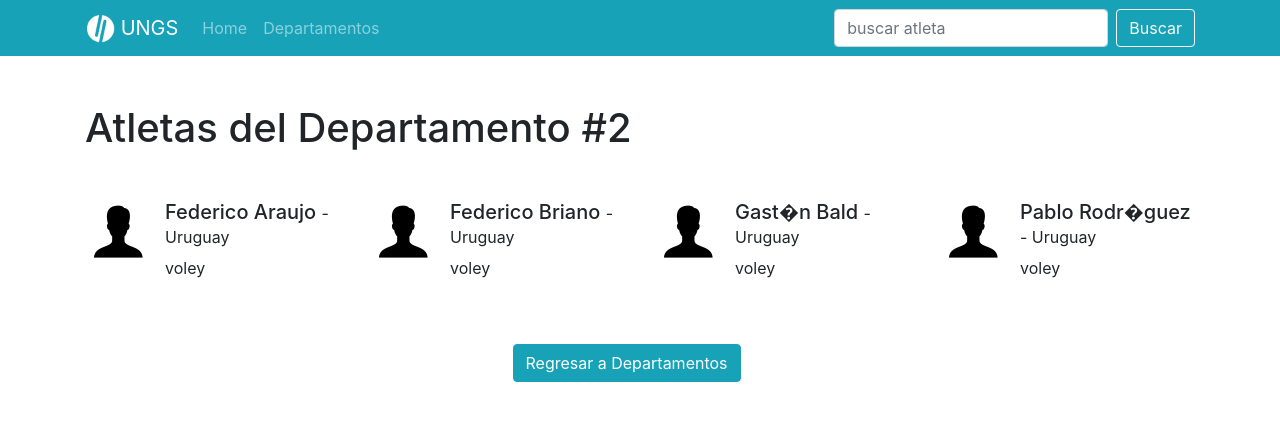
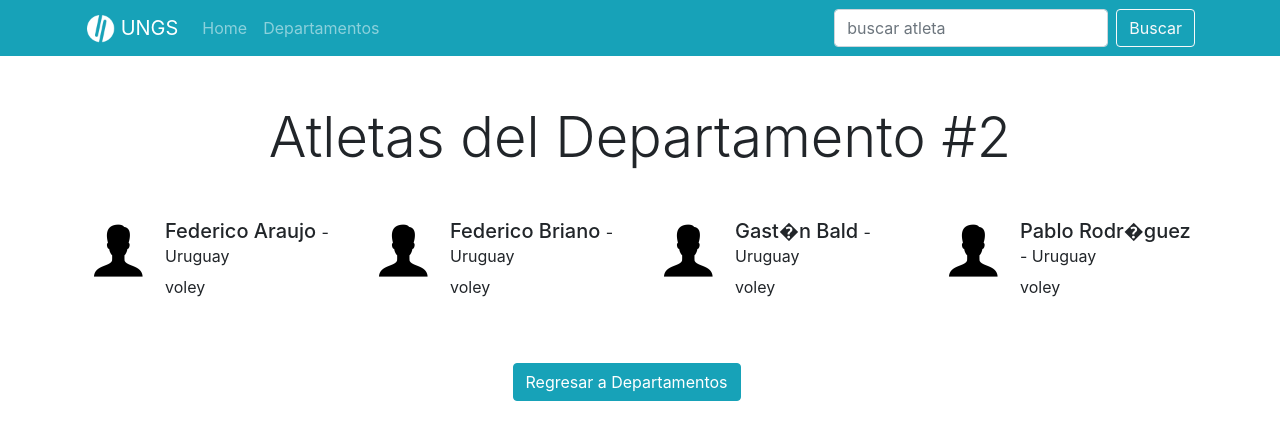
Before and after one commit to fedeatanasoff/frontend-tp-progra3, an Angular app: page /atletas/1 in a window 1280 px wide. Shown: the top 440 px of the page. Built offline with nearby package versions, Linux system fonts and the light colour scheme.

Commit message:
refactorizando codigo

```diff
--- a/src/app/components/atletas/atletas.component.html
+++ b/src/app/components/atletas/atletas.component.html
@@ -1,5 +1,7 @@
 <div class="container mt-5">
-  <h1>Atletas del Departamento #{{ depto.id }}</h1>
+  <h2 class="text-center display-4 mt-5">
+    Atletas del Departamento #{{ depto.id }}
+  </h2>
   <div class="row justify-content-md-center mt-5">
     <div class="col-sm" *ngFor="let item of depto.atletas">
       <div class="media">
--- a/src/app/components/atletas/atletas.component.ts
+++ b/src/app/components/atletas/atletas.component.ts
@@ -9,13 +9,13 @@ import { DepartamentoService } from "../../servicios/departamento.services";
 })
 export class AtletasComponent implements OnInit {
   depto: any = {};
+
   constructor(
     private activatedRoute: ActivatedRoute,
     private _departamentoService: DepartamentoService
   ) {
     this.activatedRoute.params.subscribe(params => {
       this.depto = this._departamentoService.getDeptoAtletas(params["id"]);
-      console.log(this.depto);
     });
   }
 
--- a/src/app/components/buscador/buscador.component.html
+++ b/src/app/components/buscador/buscador.component.html
@@ -1,5 +1,5 @@
 <div class="container mt-5">
-  <h1>Buscando: {{ texto }}</h1>
+  <h2 class="display-4 text-center">Buscando: {{ texto }}</h2>
   <div class="row mt-5" *ngIf="atletas.length === 0">
     <div class="col-md-12">
       <div class="alert alert-info" role="alert">
--- a/src/app/components/buscador/buscador.component.ts
+++ b/src/app/components/buscador/buscador.component.ts
@@ -20,8 +20,6 @@ export class BuscadorComponent implements OnInit {
     this.activatedRoute.params.subscribe(params => {
       this.texto = params["texto"];
       this.atletas = this._departamentoService.buscarAtleta(params["texto"]);
-      console.log(this.atletas);
-      console.log(this.texto);
     });
   }
 }
--- a/src/app/components/departamentos/departamentos.component.html
+++ b/src/app/components/departamentos/departamentos.component.html
@@ -1,5 +1,5 @@
-<div class="container mt-5">
-  <h1 class="text-center">Departamentos</h1>
+<div class="container mt-5 animated fedeIn ">
+  <h2 class="display-4 text-center animated fedeIn">Departamentos</h2>
 
   <div class="card-columns mt-5">
     <div
@@ -44,38 +44,4 @@
       </div>
     </div>
   </div>
-  <!--
-    <div class="mt-5">
-      <div class="row">
-        <div class="col-sm" *ngFor="let depto of departamentos">
-          <div class="card text-white bg-info mb-3 animated fadeIn fast">
-            <div class="card-header">Optimizacion: 100%</div>
-            <div class="card-body">
-              <h5 class="card-title">Departamento #{{ depto.id }}</h5>
-              <div *ngFor="let atleta of depto.atletas">
-                <img
-                  src="../../../assets/img/banderas/{{ atleta.nacionalidad | lowercase }}.png"
-                  alt=""
-                />
-                <img
-                  src="../../../assets/img/deportes/{{ atleta.deporte | lowercase }}.png"
-                  alt=""
-                  width="50px"
-                />
-              </div>
-              <div class="card-text">
-                <button
-                  (click)="verAtletas(depto.id)"
-                  type="button"
-                  class="btn btn-warning"
-                >
-                  ver atletas
-                </button>
-              </div>
-            </div>
-          </div>
-        </div>
-      </div>
-    </div>
-  -->
 </div>
--- a/src/app/components/departamentos/departamentos.component.ts
+++ b/src/app/components/departamentos/departamentos.component.ts
@@ -19,15 +19,11 @@ export class DepartamentosComponent implements OnInit {
     private _departamentoService: DepartamentoService,
     private router: Router
   ) {
-    console.log("constructor");
     this.atletas = this._departamentoService.getAtletas();
   }
 
   ngOnInit() {
-    console.log("ng on init");
-
     this.departamentos = this._departamentoService.getDepartamentos();
-    console.log(this.departamentos);
   }
 
   verAtletas(id: number) {
@@ -36,6 +32,6 @@ export class DepartamentosComponent implements OnInit {
   }
 
   getAtletas() {
-    console.log(this.atletas);
+    //console.log(this.atletas);
   }
 }
--- a/src/app/servicios/departamento.services.ts
+++ b/src/app/servicios/departamento.services.ts
@@ -5,192 +5,192 @@ import { DepartamentosComponent } from "../components/departamentos/departamento
 export class DepartamentoService {
   private departamentos: Departamento[] = [
     {
-    "atletas": [
+      atletas: [
         {
-        "nombre": "Fabian Cardena",
-        "nacionalidad": "Argentina",
-        "deporte": "futbol",
-        "genero": "MASCULINO"
+          nombre: "Fabian Cardena",
+          nacionalidad: "Argentina",
+          deporte: "futbol",
+          genero: "MASCULINO"
         },
         {
-        "nombre": "Leonel Vangioni",
-        "nacionalidad": "Argentina",
-        "deporte": "futbol",
-        "genero": "MASCULINO"
+          nombre: "Leonel Vangioni",
+          nacionalidad: "Argentina",
+          deporte: "futbol",
+          genero: "MASCULINO"
         },
         {
-        "nombre": "Franco Armani",
-        "nacionalidad": "Argentina",
-        "deporte": "futbol",
-        "genero": "MASCULINO"
+          nombre: "Franco Armani",
+          nacionalidad: "Argentina",
+          deporte: "futbol",
+          genero: "MASCULINO"
         },
         {
-        "nombre": "Gonzalo Martinez",
-        "nacionalidad": "Argentina",
-        "deporte": "futbol",
-        "genero": "MASCULINO"
+          nombre: "Gonzalo Martinez",
+          nacionalidad: "Argentina",
+          deporte: "futbol",
+          genero: "MASCULINO"
         }
       ],
-    "ocupados": 4,
-    "id": 1
+      ocupados: 4,
+      id: 1
     },
     {
-    "atletas": [
+      atletas: [
         {
-        "nombre": "Federico Araujo",
-        "nacionalidad": "Uruguay",
-        "deporte": "voley",
-        "genero": "MASCULINO"
+          nombre: "Federico Araujo",
+          nacionalidad: "Uruguay",
+          deporte: "voley",
+          genero: "MASCULINO"
         },
         {
-        "nombre": "Federico Briano",
-        "nacionalidad": "Uruguay",
-        "deporte": "voley",
-        "genero": "MASCULINO"
+          nombre: "Federico Briano",
+          nacionalidad: "Uruguay",
+          deporte: "voley",
+          genero: "MASCULINO"
         },
         {
-        "nombre": "Gast�n Bald",
-        "nacionalidad": "Uruguay",
-        "deporte": "voley",
-        "genero": "MASCULINO"
+          nombre: "Gast�n Bald",
+          nacionalidad: "Uruguay",
+          deporte: "voley",
+          genero: "MASCULINO"
         },
         {
-        "nombre": "Pablo Rodr�guez",
-        "nacionalidad": "Uruguay",
-        "deporte": "voley",
-        "genero": "MASCULINO"
+          nombre: "Pablo Rodr�guez",
+          nacionalidad: "Uruguay",
+          deporte: "voley",
+          genero: "MASCULINO"
         }
       ],
-    "ocupados": 4,
-    "id": 2
+      ocupados: 4,
+      id: 2
     },
     {
-    "atletas": [
+      atletas: [
         {
-        "nombre": "Emanuel Ginobili",
-        "nacionalidad": "Argentina",
-        "deporte": "basquet",
-        "genero": "MASCULINO"
+          nombre: "Emanuel Ginobili",
+          nacionalidad: "Argentina",
+          deporte: "basquet",
+          genero: "MASCULINO"
         },
         {
-        "nombre": "Gabriel Mercado",
-        "nacionalidad": "Argentina",
-        "deporte": "futbol",
-        "genero": "MASCULINO"
+          nombre: "Gabriel Mercado",
+          nacionalidad: "Argentina",
+          deporte: "futbol",
+          genero: "MASCULINO"
         },
         {
-        "nombre": "Rafael Becker",
-        "nacionalidad": "Brasil",
-        "deporte": "golf",
-        "genero": "MASCULINO"
+          nombre: "Rafael Becker",
+          nacionalidad: "Brasil",
+          deporte: "golf",
+          genero: "MASCULINO"
         },
         {
-        "nombre": "Teo Gutierrez",
-        "nacionalidad": "Colombia",
-        "deporte": "futbol",
-        "genero": "MASCULINO"
+          nombre: "Teo Gutierrez",
+          nacionalidad: "Colombia",
+          deporte: "futbol",
+          genero: "MASCULINO"
         }
       ],
-    "ocupados": 4,
-    "id": 3
+      ocupados: 4,
+      id: 3
     },
     {
-    "atletas": [
+      atletas: [
         {
-        "nombre": "Diego Laborde",
-        "nacionalidad": "Colombia",
-        "deporte": "hockey",
-        "genero": "MASCULINO"
+          nombre: "Diego Laborde",
+          nacionalidad: "Colombia",
+          deporte: "hockey",
+          genero: "MASCULINO"
         }
       ],
-    "ocupados": 1,
-    "id": 4
+      ocupados: 1,
+      id: 4
     },
     {
-    "atletas": [
+      atletas: [
         {
-        "nombre": "Rosangela Lopez",
-        "nacionalidad": "Colombia",
-        "deporte": "futbol",
-        "genero": "FEMENINO"
+          nombre: "Rosangela Lopez",
+          nacionalidad: "Colombia",
+          deporte: "futbol",
+          genero: "FEMENINO"
         },
         {
-        "nombre": "Analia Elaskar",
-        "nacionalidad": "Colombia",
-        "deporte": "futbol",
-        "genero": "FEMENINO"
+          nombre: "Analia Elaskar",
+          nacionalidad: "Colombia",
+          deporte: "futbol",
+          genero: "FEMENINO"
         },
         {
-        "nombre": "Gabriela Escobar",
-        "nacionalidad": "Colombia",
-        "deporte": "futbol",
-        "genero": "FEMENINO"
+          nombre: "Gabriela Escobar",
+          nacionalidad: "Colombia",
+          deporte: "futbol",
+          genero: "FEMENINO"
         },
         {
-        "nombre": "Antonela Rios",
-        "nacionalidad": "Argentina",
-        "deporte": "futbol",
-        "genero": "FEMENINO"
+          nombre: "Antonela Rios",
+          nacionalidad: "Argentina",
+          deporte: "futbol",
+          genero: "FEMENINO"
         }
       ],
-    "ocupados": 4,
-    "id": 5
+      ocupados: 4,
+      id: 5
     },
     {
-    "atletas": [
+      atletas: [
         {
-        "nombre": "Macarena Sanz",
-        "nacionalidad": "Argentina",
-        "deporte": "handball",
-        "genero": "FEMENINO"
+          nombre: "Macarena Sanz",
+          nacionalidad: "Argentina",
+          deporte: "handball",
+          genero: "FEMENINO"
         },
         {
-        "nombre": "Valentina Galiano",
-        "nacionalidad": "Argentina",
-        "deporte": "voley",
-        "genero": "FEMENINO"
+          nombre: "Valentina Galiano",
+          nacionalidad: "Argentina",
+          deporte: "voley",
+          genero: "FEMENINO"
         },
         {
-        "nombre": "Lidia Morales",
-        "nacionalidad": "Bolivia",
-        "deporte": "golf",
-        "genero": "FEMENINO"
+          nombre: "Lidia Morales",
+          nacionalidad: "Bolivia",
+          deporte: "golf",
+          genero: "FEMENINO"
         },
         {
-        "nombre": "Flavia Gaullo",
-        "nacionalidad": "Brasil",
-        "deporte": "basquet",
-        "genero": "FEMENINO"
+          nombre: "Flavia Gaullo",
+          nacionalidad: "Brasil",
+          deporte: "basquet",
+          genero: "FEMENINO"
         }
       ],
-    "ocupados": 4,
-    "id": 6
+      ocupados: 4,
+      id: 6
     },
     {
-    "atletas": [
+      atletas: [
         {
-        "nombre": "Leonor Abtt",
-        "nacionalidad": "Colombia",
-        "deporte": "futbol",
-        "genero": "FEMENINO"
+          nombre: "Leonor Abtt",
+          nacionalidad: "Colombia",
+          deporte: "futbol",
+          genero: "FEMENINO"
         },
         {
-        "nombre": "Paola Valenzuela",
-        "nacionalidad": "Colombia",
-        "deporte": "hockey",
-        "genero": "FEMENINO"
+          nombre: "Paola Valenzuela",
+          nacionalidad: "Colombia",
+          deporte: "hockey",
+          genero: "FEMENINO"
         },
         {
-        "nombre": "Monica Rios",
-        "nacionalidad": "Colombia",
-        "deporte": "voley",
-        "genero": "FEMENINO"
+          nombre: "Monica Rios",
+          nacionalidad: "Colombia",
+          deporte: "voley",
+          genero: "FEMENINO"
         }
       ],
-    "ocupados": 3,
-    "id": 7
+      ocupados: 3,
+      id: 7
     }
-]
+  ];
 
   constructor() {
     console.log("servicio listo para usarse");
@@ -213,7 +213,7 @@ export class DepartamentoService {
       }
     }
 
-    console.log(at);
+    //console.log(at);
     return at;
   }
 
```
Lines whose indentation alone changed are shown as unchanged.
